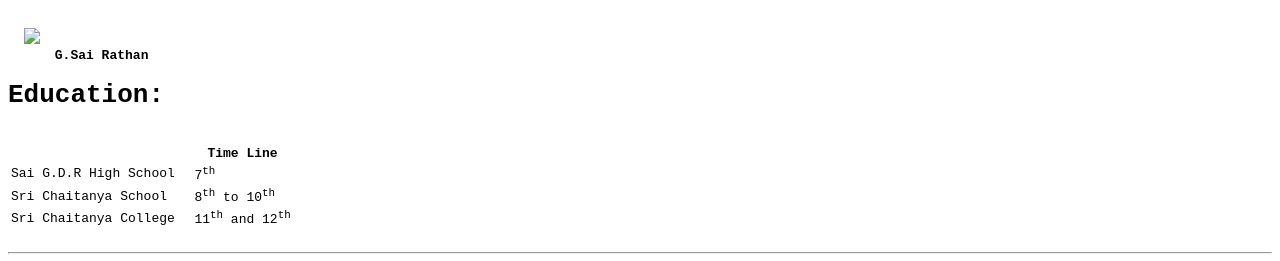
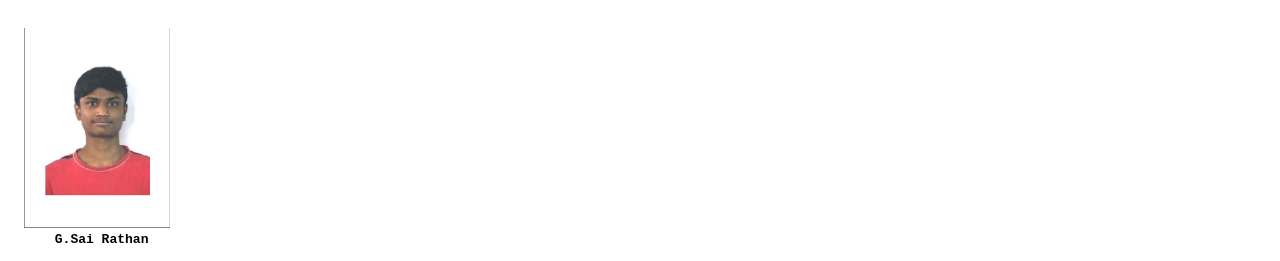
Before and after one commit to rathan2511/Resume, a plain HTML site: page index.html in a window 1280 px wide. Shown: the top 261 px of the page. Drawn offline with Linux system fonts and the light colour scheme; the site is published under a folder, as on GitHub Pages, so addresses that start at the root find nothing.

Commit message:
Update index.html

```diff
--- a/index.html
+++ b/index.html
@@ -8,7 +8,7 @@
 <body>
 <pre>
 
-  <img src="/Photo.jpg"height="200"></a>
+  <img src="Photo.jpg"height="200"></a>
       <b>G.Sai Rathan</b>
 <h1>Education:</h1>
 <table>
```
